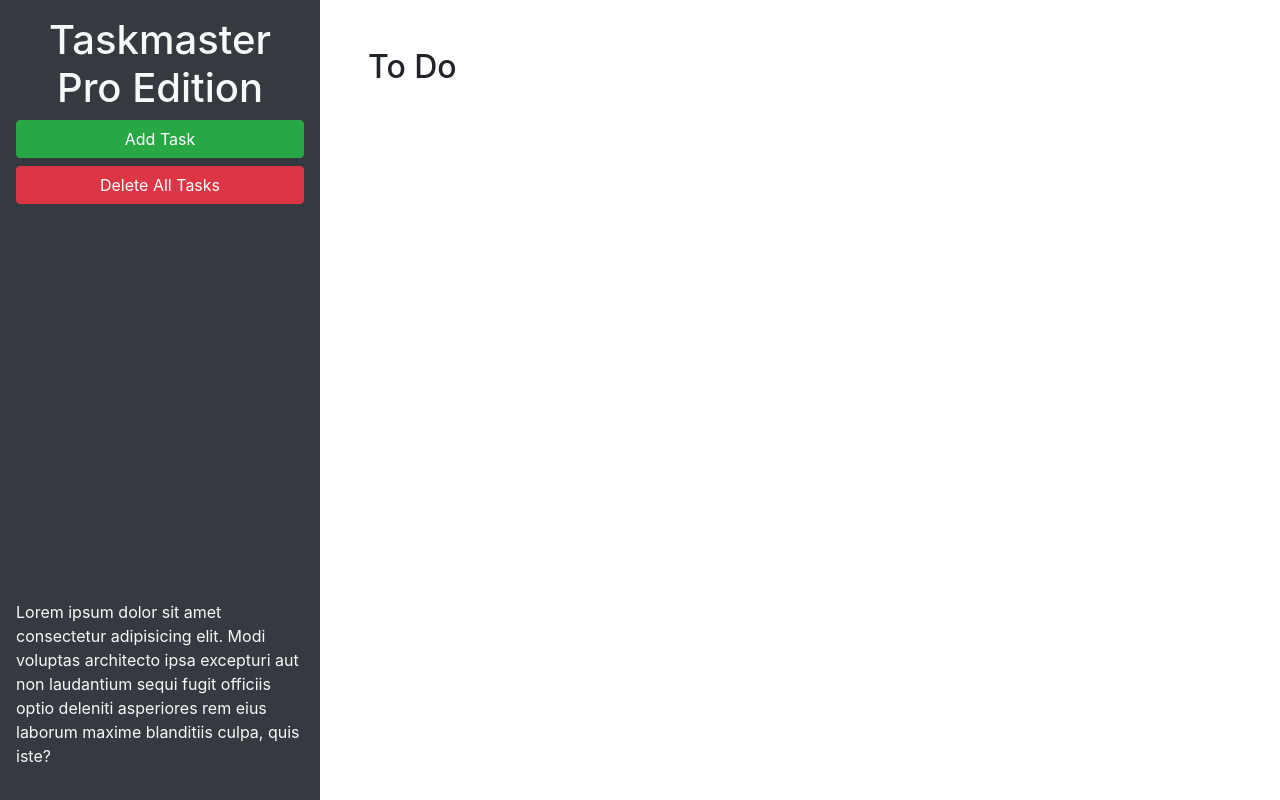
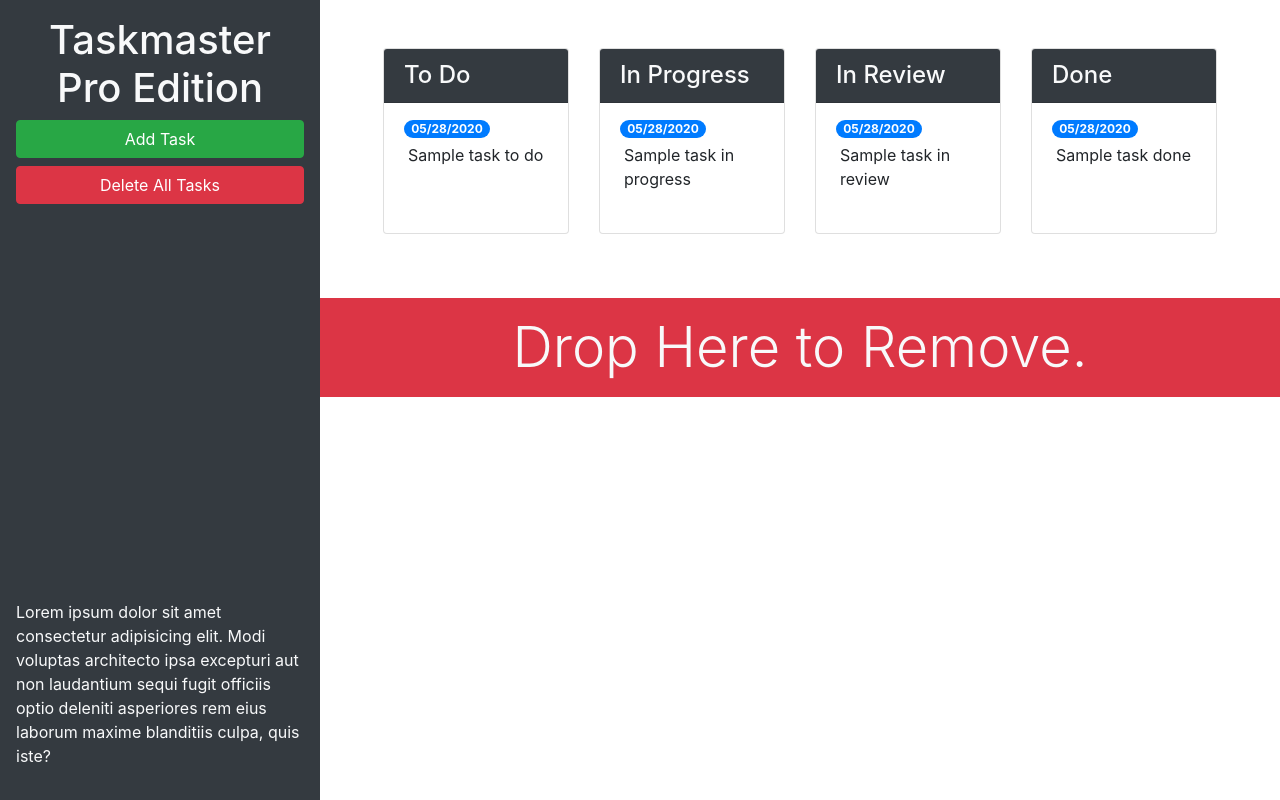
Before and after one commit to smckelli/taskmaster-pro, a plain HTML site: page index.html in a window 1280 px wide. Drawn offline with nearby package versions, Linux system fonts and the light colour scheme.

Commit message:
added drag/drop feature

```diff
--- a/index.html
+++ b/index.html
@@ -13,22 +13,77 @@
 <body>
 
   <div class="row min-vh-100 no-gutters">
-    <header class="col-12 col-lg-3 bg-dark text-light d-flex flex-column p-4 p-lg-3">
+    <header class="col-12 col-lg-3 bg-dark text-light sticky-top d-flex flex-column p-4 p-lg-3">
       <h1 class="text-center">Taskmaster Pro Edition</h1>
       <button id="create-task" class="btn btn-block btn-success" data-toggle="modal" data-target="#task-form-modal">Add
         Task</button>
       <button id="remove-tasks" class="btn btn-block btn-danger">Delete All Tasks</button>
-      <p class="mt-auto">Lorem ipsum dolor sit amet consectetur adipisicing elit. Modi voluptas architecto ipsa
+      <p class="mt-auto d-none d-lg-block">Lorem ipsum dolor sit amet consectetur adipisicing elit. Modi voluptas architecto ipsa
         excepturi aut non
         laudantium sequi fugit officiis optio deleniti asperiores rem eius laborum maxime blanditiis culpa, quis iste?
       </p>
     </header>
     <main class="col-12 col-lg-9">
-      <div class="m-5">
-        <h2>To Do</h2>
-        <ul id="list-toDo" class="list-group"> </ul>
+      <div class="m-5 row justify-content-around">
+        <div class="col-12 col-md-6 col-xl-3 mb-3">
+          <div class="card">
+            <h4 class="card-header bg-dark text-light">
+              To Do
+            </h4>
+            <ul id="list-toDo" class="list-group list-group-flush">
+              <li class="list-group-item">
+                <span class="badge badge-primary badge-pill">05/28/2020</span>
+                <p class="m-1">Sample task to do</p>
+              </li>
+            </ul>
           </div>
-    </main>
+        </div>
+        <!-- todo end -->
+        <!-- in progress start -->
+        <div class="col-12 col-md-6 col-xl-3 mb-3">
+          <div class="card">
+            <h4 class="card-header bg-dark text-light">
+              In Progress
+            </h4>
+            <ul id="list-inProgress" class="list-group list-group-flush">
+              <li class="list-group-item">
+                <span class="badge badge-primary badge-pill">05/28/2020</span>
+                <p class="m-1">Sample task in progress</p>
+              </li>
+            </ul>
+          </div>
+        </div>
+        <!-- in progress end -->
+        <!-- in review start -->
+        <div class="col-12 col-md-6 col-xl-3 mb-3">
+          <div class="card">
+            <h4 class="card-header bg-dark text-light">
+              In Review
+            </h4>
+            <ul id="list-inReview" class="list-group list-group-flush">
+              <li class="list-group-item">
+                <span class="badge badge-primary badge-pill">05/28/2020</span>
+                <p class="m-1">Sample task in review</p>
+              </li>
+            </ul>
+          </div>
+        </div>
+        <!-- in review end -->
+        <!-- done start -->
+        <div class="col-12 col-md-6 col-xl-3 mb-3">
+          <div class="card">
+            <h4 class="card-header bg-dark text-light">
+              Done
+            </h4>
+            <ul id="list-done" class="list-group list-group-flush">
+              <li class="list-group-item">
+                <span class="badge badge-primary badge-pill">05/28/2020</span>
+                <p class="m-1">Sample task done</p>
+              </li>
+            </ul>
+          </div>
+        </div>
+        <!-- done end -->
       </div>
 
       <!-- Modal -->
@@ -46,11 +101,11 @@
               <form>
                 <div class="form-group">
                   <label for="modalTaskDescription">Task description</label>
-              <textarea id="modalTaskDescription" rows="3"></textarea>
+                  <textarea id="modalTaskDescription" rows="3" class = "form-control"></textarea>
                 </div>
                 <div class="form-group">
                   <label for="modalDueDate">Due date</label>
-              <input type="text" id="modalDueDate" placeholder="mm/dd/yyyy" autocomplete="off" />
+                  <input type="text" class = "form-control" id="modalDueDate" placeholder="mm/dd/yyyy" autocomplete="off" />
                 </div>
               </form>
             </div>
@@ -61,7 +116,12 @@
           </div>
         </div>
       </div>
-
+      <div id="trash">
+        <div class="w-100 bg-danger p-3 text-center text-light display-4">
+          Drop Here to Remove.
+        </div>
+      </div>
+    </main>
       <script src="https://cdnjs.cloudflare.com/ajax/libs/jquery/3.4.1/jquery.min.js"></script>
       <script src="https://cdnjs.cloudflare.com/ajax/libs/popper.js/1.15.0/umd/popper.min.js"></script>
       <script src="https://cdnjs.cloudflare.com/ajax/libs/twitter-bootstrap/4.3.1/js/bootstrap.min.js"></script>
```
Lines whose indentation alone changed are shown as unchanged.
